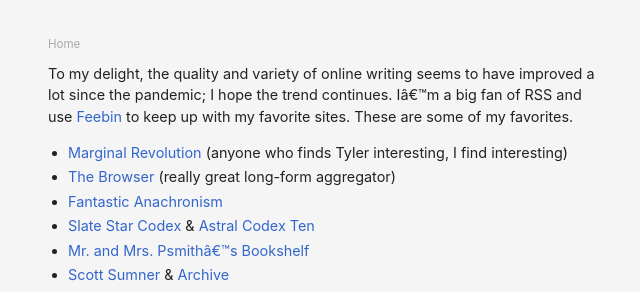
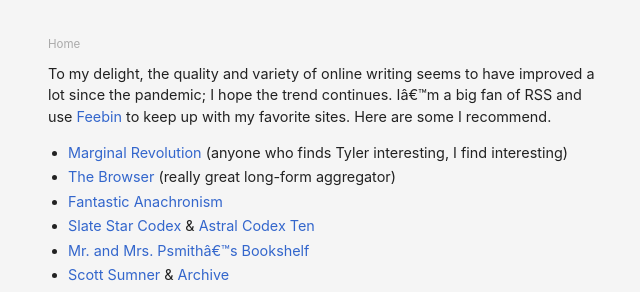
Before and after one commit to danschlz/danschulz.github.io, a Jekyll site: the page built from links.md, in a window 1280 px wide. Shown: the top 292 px of the page, without its empty margins (312-952 px from the left). Built offline with Jekyll 4.4.1, drawn with Linux system fonts in a browser that asks for light colours.

Commit message:
Update links.md

```diff
--- a/links.md
+++ b/links.md
@@ -4,7 +4,7 @@ title: Links
 permalink: /links/
 ---
 
-To my delight, the quality and variety of online writing seems to have improved a lot since the pandemic; I hope the trend continues. I'm a big fan of RSS and use [Feebin](https://feedbin.com/) to keep up with my favorite sites. These are some of my favorites.
+To my delight, the quality and variety of online writing seems to have improved a lot since the pandemic; I hope the trend continues. I'm a big fan of RSS and use [Feebin](https://feedbin.com/) to keep up with my favorite sites. Here are some I recommend.
 
 * [Marginal Revolution](http://marginalrevolution.com/) (anyone who finds Tyler interesting, I find interesting)
 * [The Browser](https://thebrowser.com/) (really great long-form aggregator)
```
